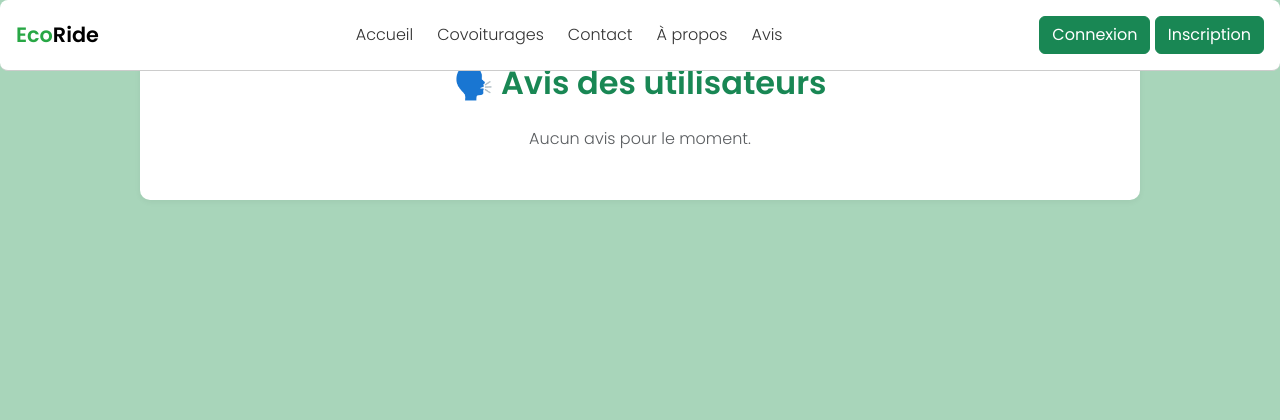
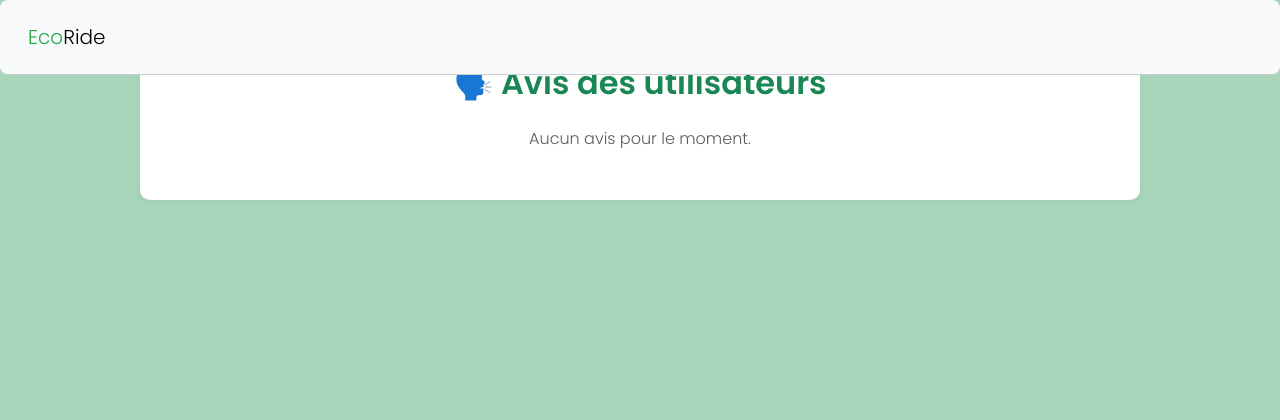
Before and after one commit to KlausAbut/ecoridesymfony, a Symfony app: template templates/avis/list.html.twig in a window 1280 px wide. Shown: the top 420 px of the page. Run offline with Twig, Linux system fonts and the light colour scheme; the template is opened without the code that fills it, so the values that code supplies are empty; style sheets or scripts are compiled from the project's sources; some libraries are stand-ins or nearby versions.

Commit message:
corriger  navbar

```diff
--- a/templates/base.html.twig
+++ b/templates/base.html.twig
@@ -31,7 +31,7 @@
         {% include 'partials/footer.html.twig' %}
 
         {% block javascripts %}
-                {{ encore_entry_script_tags('app') }}
+            {{ encore_entry_script_tags('app') }}
             <script src="https://cdn.jsdelivr.net/npm/bootstrap@5.3.3/dist/js/bootstrap.bundle.min.js"></script>
         {% endblock %}
 </body>
--- a/templates/partials/navbar.html.twig
+++ b/templates/partials/navbar.html.twig
@@ -1,67 +1,66 @@
 <header>
-  <nav class="navbar fixed-top">
-    <div class="nav-left">
-      <a href="{{ path('index') }}" class="logo"><span class="green">Eco</span>Ride</a>
-    </div>
+  <nav class="navbar navbar-expand-lg navbar-light bg-light fixed-top">
+    <div class="container-fluid">
+      <a class="navbar-brand" href="{{ path('index') }}">
+        <span class="green">Eco</span>Ride
+      </a>
 
-    <div class="nav-center">
-      <a href="{{ path('index') }}">Accueil</a>
-      <a href="{{ path('covoiturage_list') }}">Covoiturages</a>
-      <a href="{{ path('contact') }}">Contact</a>
-      <a href="{{ path('about') }}">À propos</a>
-      <a href="{{ path('avis_list') }}">Avis</a>
-    </div>
+      <!-- Toggler button Bootstrap -->
+      <button
+        class="navbar-toggler"
+        type="button"
+        data-bs-toggle="collapse"
+        data-bs-target="#navbarMenu"
+        aria-controls="navbarMenu"
+        aria-expanded="false"
+        aria-label="Toggle navigation"
+        id="burger"
+      >
+        <span class="navbar-toggler-icon"></span>
+      </button>
 
-    <div class="nav-right">
-      {% if app.user %}
-        <div class="dropdown">
-          <button class="btn btn-sm">⋮</button>
-          <div class="dropdown-content">
-            {% if 'ROLE_ADMIN' in app.user.roles %}
-              <a href="{{ path('admin_dashboard') }}">⚙️ Admin</a>
-            {% elseif 'ROLE_EMPLOYE' in app.user.roles %}
-              <a href="{{ path('employe_moderation') }}">🛠️ Employé</a>
-            {% else %}
-              <a href="{{ path('user_profile') }}">Mon profil</a>
-              <a href="{{ path('user_reservations') }}">Mes réservations</a>
-              <a href="{{ path('user_trajets') }}">Mes trajets</a>
-            {% endif %}
-            <hr>
-            <a href="{{ path('app_logout') }}" class="text-danger">Déconnexion</a>
-          </div>
-        </div>
-      {% else %}
-        <a href="{{ path('app_login') }}"    class="btn btn-success">Connexion</a>
-        <a href="{{ path('app_register') }}" class="btn btn-success">Inscription</a>
-      {% endif %}
-    </div>
+      <div class="collapse navbar-collapse" id="navbarMenu">
+        <ul class="navbar-nav me-auto mb-2 mb-lg-0 nav-center">
+          <li class="nav-item"><a class="nav-link" href="{{ path('index') }}">Accueil</a></li>
+          <li class="nav-item"><a class="nav-link" href="{{ path('covoiturage_list') }}">Covoiturages</a></li>
+          <li class="nav-item"><a class="nav-link" href="{{ path('contact') }}">Contact</a></li>
+          <li class="nav-item"><a class="nav-link" href="{{ path('about') }}">À propos</a></li>
+          <li class="nav-item"><a class="nav-link" href="{{ path('avis_list') }}">Avis</a></li>
+        </ul>
 
-    {# burger + drawer (toujours dans le même <nav>!) #}
-    <input type="checkbox" id="burger-toggle" class="hidden" />
-    <label for="burger-toggle" id="burger" class="burger">☰</label>
-
-    <div id="menu" class="nav-mobile">
-      <a href="{{ path('index') }}">Accueil</a>
-      <a href="{{ path('covoiturage_list') }}">Covoiturages</a>
-      <a href="{{ path('contact') }}">Contact</a>
-      <a href="{{ path('about') }}">À propos</a>
-      <a href="{{ path('avis_list') }}">Avis</a>
-
-      {% if app.user %}
-        {% if 'ROLE_ADMIN' in app.user.roles %}
-          <a href="{{ path('admin_dashboard') }}">⚙️ Admin</a><hr>
-        {% elseif 'ROLE_EMPLOYE' in app.user.roles %}
-          <a href="{{ path('employe_moderation') }}">🛠️ Employé</a><hr>
-        {% else %}
-          <a href="{{ path('user_profile') }}">Mon profil</a>
-          <a href="{{ path('user_reservations') }}">Mes réservations</a>
-          <a href="{{ path('user_trajets') }}">Mes trajets</a><hr>
-        {% endif %}
-        <a class="text-danger" href="{{ path('app_logout') }}">Déconnexion</a>
-      {% else %}
-        <a href="{{ path('app_login') }}" class="btn btn-success">Connexion</a>
-        <a href="{{ path('app_register') }}" class="btn btn-success">Inscription</a>
-      {% endif %}
+        <ul class="navbar-nav mb-2 mb-lg-0 nav-right">
+          {% if app.user %}
+            <li class="nav-item dropdown">
+              <a
+                class="nav-link dropdown-toggle"
+                href="#"
+                id="userDropdown"
+                role="button"
+                data-bs-toggle="dropdown"
+                aria-expanded="false"
+              >
+                <i class="bi bi-person-circle"></i> <!-- ou votre icône -->
+              </a>
+              <ul class="dropdown-menu dropdown-menu-end" aria-labelledby="userDropdown">
+                {% if 'ROLE_ADMIN' in app.user.roles %}
+                  <li><a class="dropdown-item" href="{{ path('admin_dashboard') }}">⚙️ Admin</a></li>
+                {% elseif 'ROLE_EMPLOYE' in app.user.roles %}
+                  <li><a class="dropdown-item" href="{{ path('employe_moderation') }}">🛠️ Employé</a></li>
+                {% else %}
+                  <li><a class="dropdown-item" href="{{ path('user_profile') }}">Mon profil</a></li>
+                  <li><a class="dropdown-item" href="{{ path('user_reservations') }}">Mes réservations</a></li>
+                  <li><a class="dropdown-item" href="{{ path('user_trajets') }}">Mes trajets</a></li>
+                {% endif %}
+                <li><hr class="dropdown-divider"></li>
+                <li><a class="dropdown-item text-danger" href="{{ path('app_logout') }}">Déconnexion</a></li>
+              </ul>
+            </li>
+          {% else %}
+            <li class="nav-item"><a class="btn btn-success me-2" href="{{ path('app_login') }}">Connexion</a></li>
+            <li class="nav-item"><a class="btn btn-success" href="{{ path('app_register') }}">Inscription</a></li>
+          {% endif %}
+        </ul>
+      </div>
     </div>
   </nav>
 </header>
```
